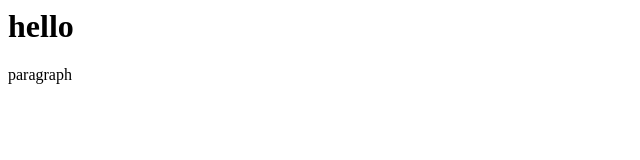
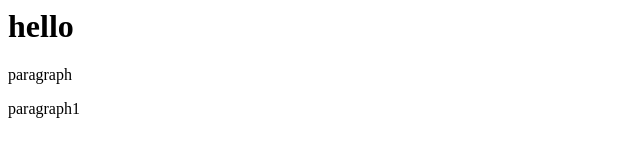
Before and after one commit to Likitha258/project_dir, a plain HTML site: page index.html in a window 1280 px wide. Shown: the full height of the page, 0-640 px from the left. Drawn offline with Linux system fonts and the light colour scheme.

Commit message:
commiting the file

```diff
--- a/index.html
+++ b/index.html
@@ -4,5 +4,7 @@
 <P>
 paragraph
 </p>
+<p1>
+paragraph1</p1>
 </head>
 </html>
```
